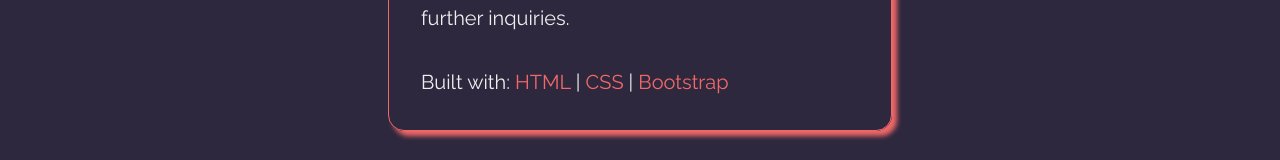
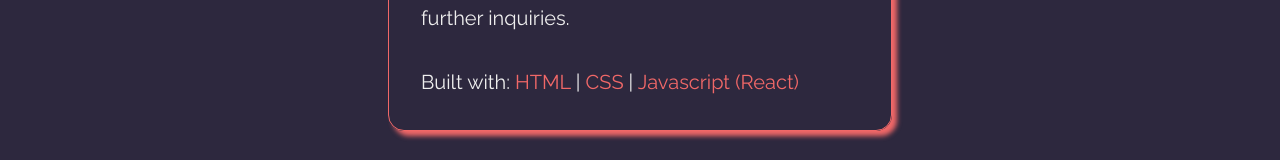
Before and after one commit to ColdGuy69/Portfolio, a React (Vite) app: page /projects in a window 1280 px wide. Shown: the part 2423-2583 px from the top of the page. Built offline with nearby package versions, Linux system fonts and the light colour scheme.

Commit message:
Update Projects.jsx

```diff
--- a/src/components/Projects.jsx
+++ b/src/components/Projects.jsx
@@ -72,7 +72,7 @@ function Projects() {
 
             This is my website, created to serve as the <b><span>website for getting the source code from my youtube channel for the Discord bot Tutorial</span></b>. Through this website, visitors can login, find codes, and easily locate contact details for further inquiries.<br /><br />
 
-            Built with: <span>HTML</span> | <span>CSS</span> | <span>Bootstrap</span>
+            Built with: <span>HTML</span> | <span>CSS</span> | <span>Javascript (React)</span>
           </div>
         </div>
       </div>
```
